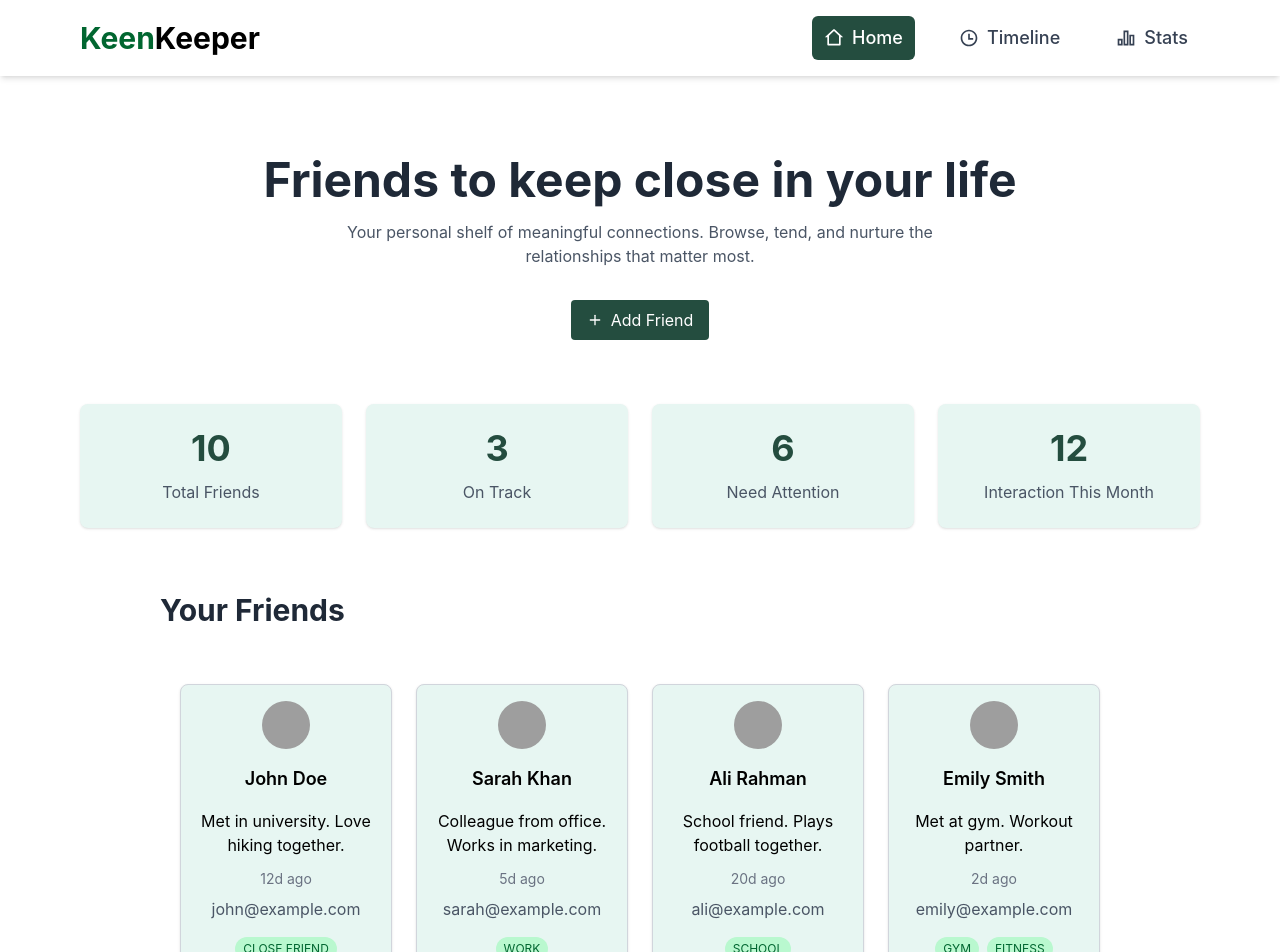
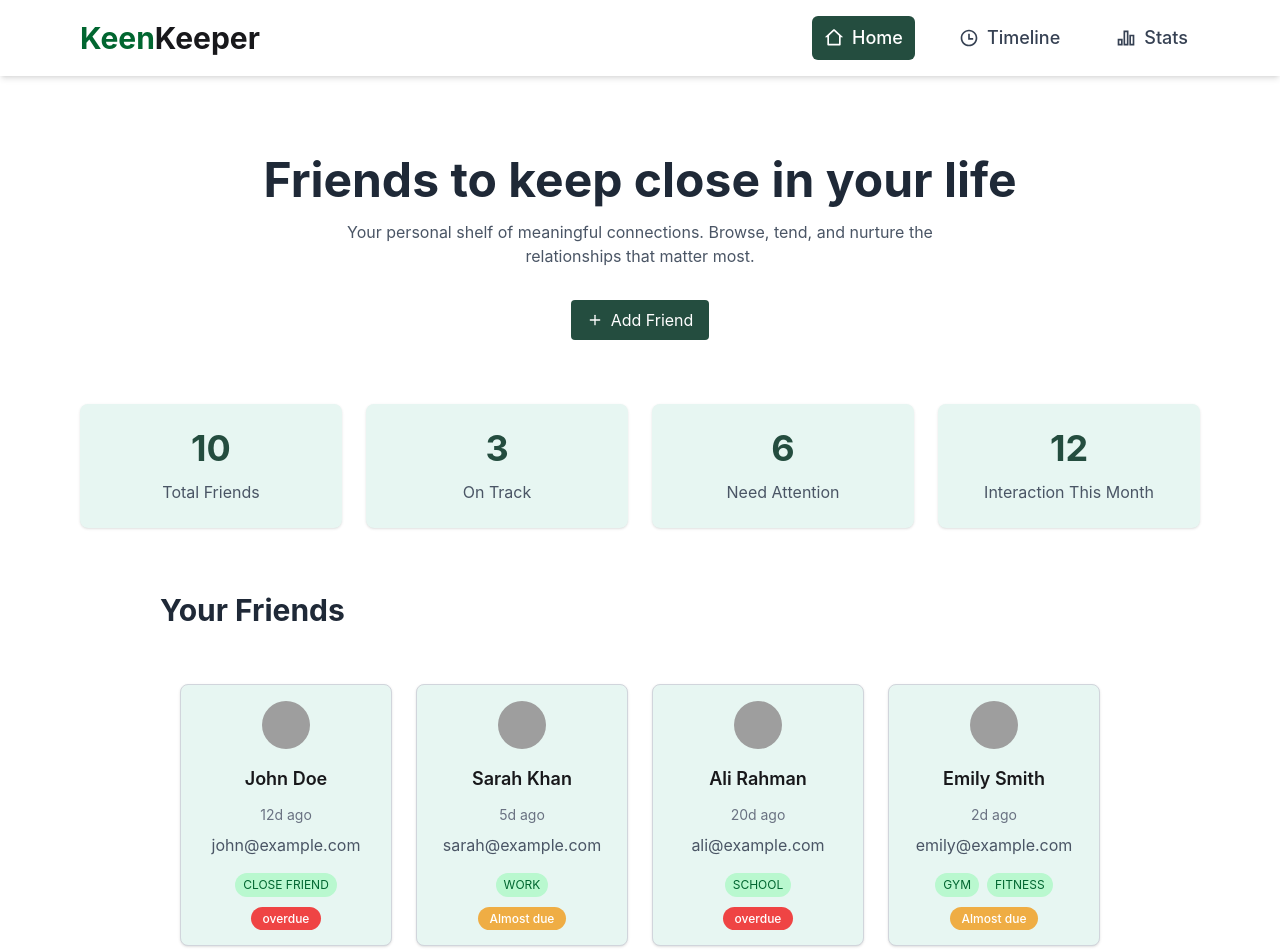
Before and after one commit to ruhul2003/Keen-Keeper, a React (Vite) app: page / in a window 1280 px wide. Shown: the top 952 px of the page. Built offline with nearby package versions, Linux system fonts and the light colour scheme; grey boxes are pictures that could not be loaded.

Commit message:
Added daisy UI

```diff
--- a/index.html
+++ b/index.html
@@ -1,5 +1,5 @@
 <!doctype html>
-<html lang="en">
+<html data-theme="light" lang="en">
   <head>
     <meta charset="UTF-8" />
     <link rel="icon" type="image/svg+xml" href="/favicon.svg" />
--- a/package.json
+++ b/package.json
@@ -22,6 +22,7 @@
     "@types/react": "^19.2.14",
     "@types/react-dom": "^19.2.3",
     "@vitejs/plugin-react": "^6.0.1",
+    "daisyui": "^5.5.19",
     "eslint": "^9.39.4",
     "eslint-plugin-react-hooks": "^7.0.1",
     "eslint-plugin-react-refresh": "^0.5.2",
--- a/src/Components/Friends.jsx
+++ b/src/Components/Friends.jsx
@@ -45,7 +45,7 @@ const Friends = () => {
 
                             <div className="text-center">
                                 <h2 className='text-lg font-semibold'>{friend.name}</h2>
-                                <p className='mt-4'>{friend.bio}</p>
+
                                 <p className="text-sm mt-3 text-gray-500">
                                     {friend.days_since_contact}d ago
                                 </p>
@@ -66,11 +66,12 @@ const Friends = () => {
                                 </div>
                                 <div className="mt-2">
                                     <span
-                                        className={`text-xs font-medium px-3 py-1 rounded-full ${statusStyles[friend.status]}`}
+                                        className={`text-xs font-medium px-3 mt-3 py-1 rounded-full ${statusStyles[friend.status]}`}
                                     >
                                         {friend.status}
                                     </span>
                                 </div>
+
                             </div>
                         </div>
                     ))}
--- a/src/index.css
+++ b/src/index.css
@@ -1 +1,2 @@
 @import "tailwindcss";
+@plugin "daisyui";
```
Also changed, not shown: 1 other file (tests, documents, lock files or other folders).
